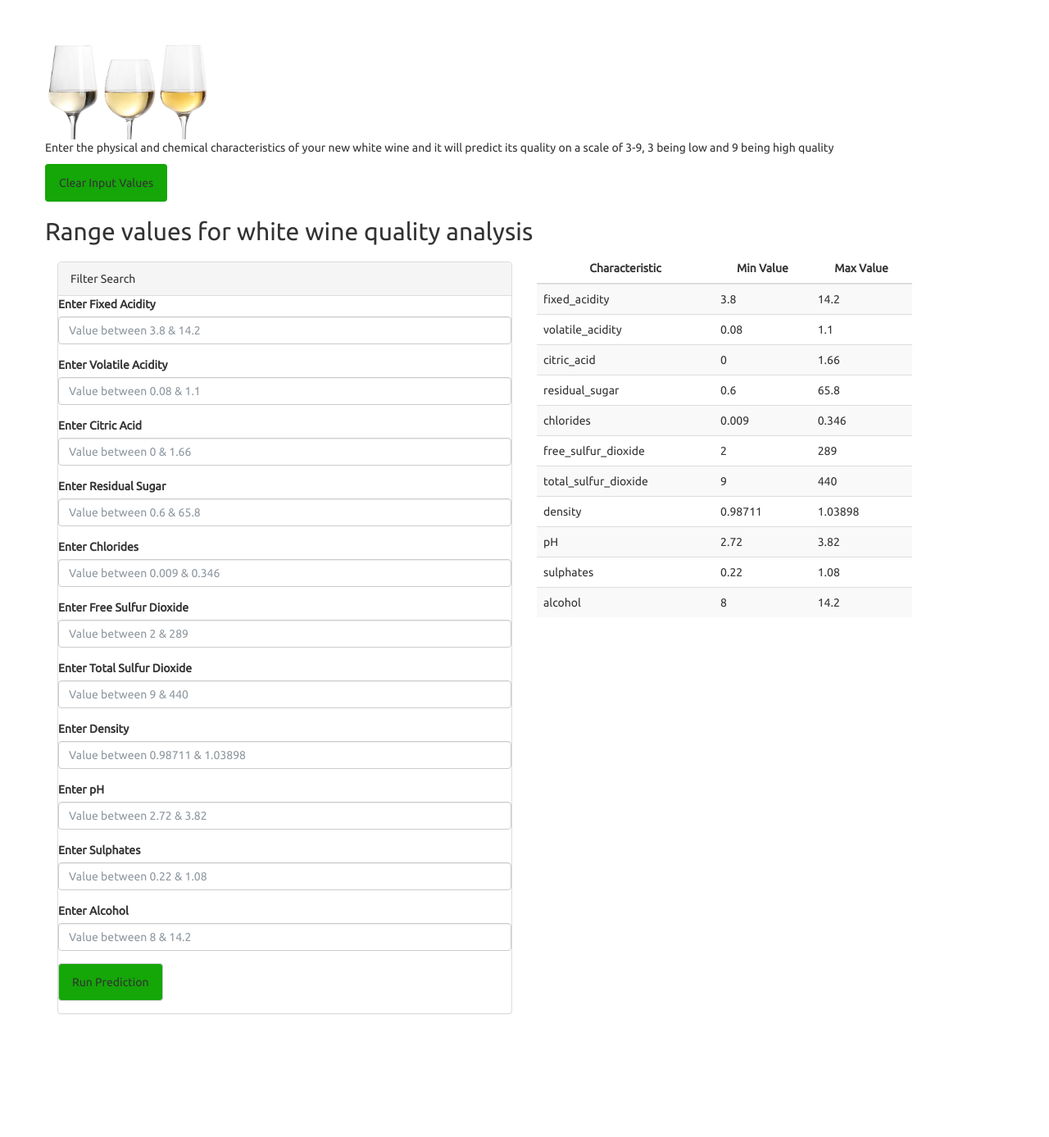
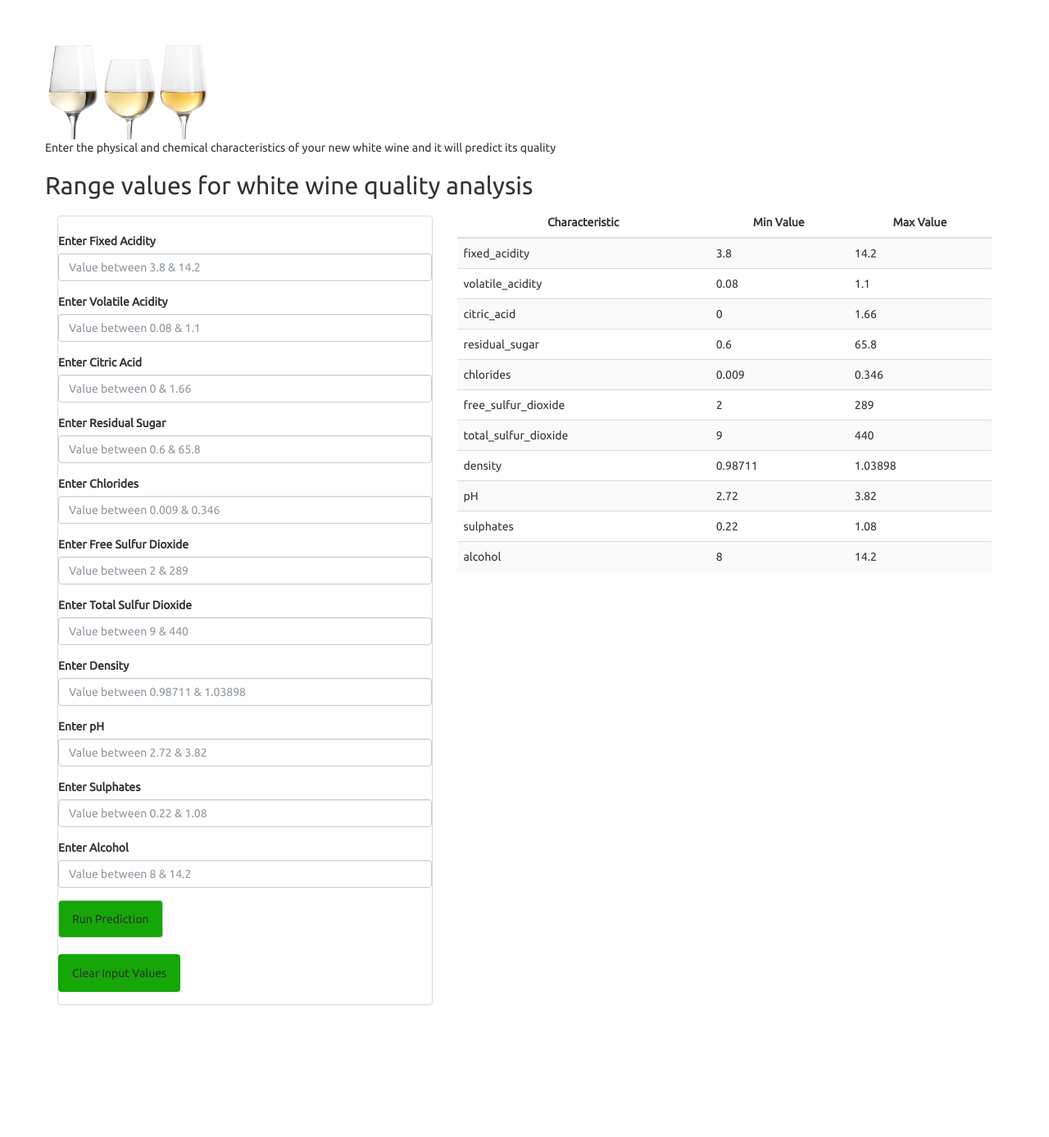
Before and after one commit to KFerr22/Final-Wine-Predictor, a Flask app: page /send in a window 1280 px wide. Shown: the part 636-2023 px from the top of the page at 82% size. After the commit the page ends 1862 px from the top, so only its background shows below. Run offline with Flask 2, Linux system fonts and the light colour scheme; parts of the project's set-up code (start-up, migrations or seed data) failed here and were passed over; some libraries are stand-ins or nearby versions.

Commit message:
HTML Update

```diff
--- a/templates/predict_new_wine.html
+++ b/templates/predict_new_wine.html
@@ -30,19 +30,21 @@
       <div class="row margin-top-50">
         <img  src="static/images/whitewineshades.jpg" width="200"  height=auto>
         <p>Enter the physical and chemical characteristics of your new white wine and it will
-          predict its quality on a scale of 3-9, 3 being low and 9 being high quality  </p>
-        <button class="btn" onClick="window.location.reload();">Clear Input Values</button>
+          predict its quality</p>
+        <!-- <button class="btn" onClick="window.location.reload();">Clear Input Values</button> -->
         <!-- <button id="button" type="button" class="btn">Run Prediction</button> -->
         <h2>Range values for white wine quality analysis </h2>
         <body onload=showallcharacterictics()> </body>
 
-        <div class="col-md-6">
+        <!-- <div class="col-md-6"> -->
+        <div class="col-md-5">
           <aside class="filters">
             <div class="panel panel-default">
-              <div class="panel-heading">Filter Search</div>
+              <!-- <div class="panel-heading">Filter Search</div> -->
               <div class="panel-body">
                 <div class="form-group">
                   <form method="POST" action="/send" role="form" name="wineform">
+                    <br>
                     <div class="form-group">
                       <label for="inputfixedacidity">Enter Fixed Acidity</label>
                       <input type="text" class="form-control" id="fixed_acidity" name="fixed_acidity"
@@ -98,12 +100,14 @@
                         placeholder="Value between 8 & 14.2">
                     </div>
                     <input id="button" type="submit" value="Run Prediction" class="btn btn-default">
-                  </form>
+                    </form>
+                    <br>
+                    <button class="btn" onClick="window.location.reload();">Clear Input Values</button>
               </div>
             </div>
           </aside>
         </div>
-        <div class="col-md-5">
+        <div class="col-md-7">
           <div id="table-area" class="">
             <table id="ranges-table" class="table table-striped">
               <thead>
```
